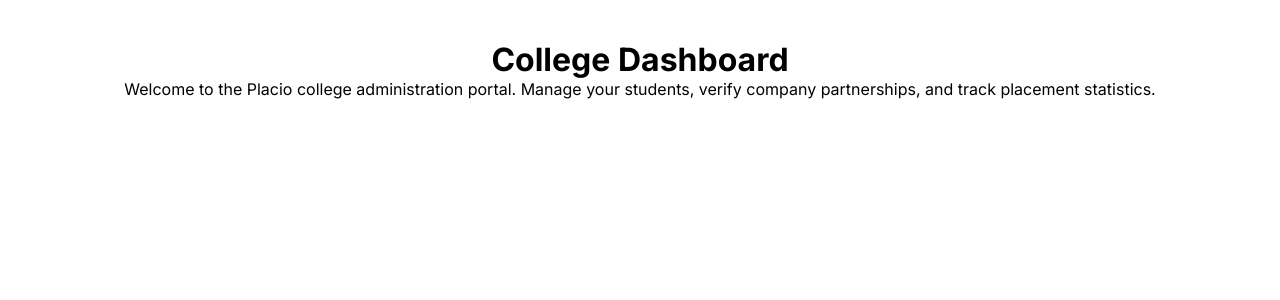
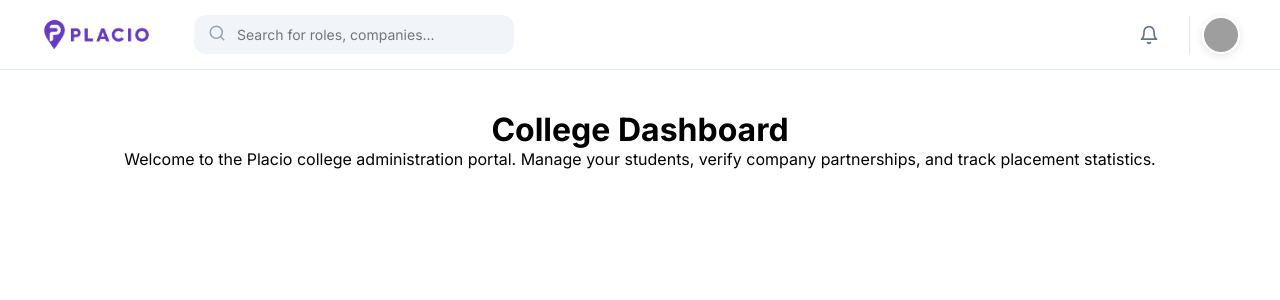
Before and after one commit to Suvintm/placio, a React (Vite) app in the folder frontend/: page /college/dashboard in a window 1280 px wide. Shown: the top 300 px of the page. Built offline with nearby package versions, Linux system fonts and the light colour scheme; grey boxes are pictures that could not be loaded.

Commit message:
I have implemented a professional global Navbar and a shared layout for all role-based dashboards!

```diff
--- /dev/null
+++ b/frontend/src/components/layout/DashboardLayout.tsx
@@ -0,0 +1,19 @@
+import React from 'react';
+import Navbar from './Navbar';
+
+interface DashboardLayoutProps {
+  children: React.ReactNode;
+}
+
+const DashboardLayout: React.FC<DashboardLayoutProps> = ({ children }) => {
+  return (
+    <div className="dashboard-wrapper">
+      <Navbar />
+      <main className="dashboard-content" style={{ paddingTop: '70px' }}>
+        {children}
+      </main>
+    </div>
+  );
+};
+
+export default DashboardLayout;
--- /dev/null
+++ b/frontend/src/components/layout/Navbar.tsx
@@ -0,0 +1,54 @@
+import React from 'react';
+import { useNavigate } from 'react-router-dom';
+import logo from '../../assets/logo.png';
+import '../../styles/navbar.css';
+
+const Navbar: React.FC = () => {
+  const navigate = useNavigate();
+
+  return (
+    <nav className="navbar">
+      <div className="nav-left">
+        <img
+          src={logo}
+          alt="Placio"
+          className="nav-logo"
+          onClick={() => navigate('/')}
+        />
+
+        <div className="nav-search-container">
+          <span className="nav-search-icon">
+            <svg width="18" height="18" viewBox="0 0 24 24" fill="none" stroke="currentColor" strokeWidth="2" strokeLinecap="round" strokeLinejoin="round">
+              <circle cx="11" cy="11" r="8"></circle>
+              <line x1="21" y1="21" x2="16.65" y2="16.65"></line>
+            </svg>
+          </span>
+          <input
+            type="text"
+            className="nav-search-input"
+            placeholder="Search for roles, companies..."
+          />
+        </div>
+      </div>
+
+      <div className="nav-right">
+        <button className="nav-icon-btn">
+          <svg width="20" height="20" viewBox="0 0 24 24" fill="none" stroke="currentColor" strokeWidth="2" strokeLinecap="round" strokeLinejoin="round">
+            <path d="M18 8A6 6 0 0 0 6 8c0 7-3 9-3 9h18s-3-2-3-9"></path>
+            <path d="M13.73 21a2 2 0 0 1-3.46 0"></path>
+          </svg>
+        </button>
+
+        <div className="nav-profile-container">
+          <img
+            src="https://images.unsplash.com/photo-1472099645785-5658abf4ff4e?ixlib=rb-1.2.1&auto=format&fit=facearea&facepad=2&w=256&h=256&q=80"
+            alt="Profile"
+            className="nav-profile-img"
+          />
+        </div>
+      </div>
+    </nav>
+  );
+};
+
+export default Navbar;
--- a/frontend/src/pages/college/Dashboard.tsx
+++ b/frontend/src/pages/college/Dashboard.tsx
@@ -1,11 +1,14 @@
 import React from 'react';
+import DashboardLayout from '../../components/layout/DashboardLayout';
 
 const CollegeDashboard: React.FC = () => {
   return (
-    <div style={{ padding: '40px', textAlign: 'center' }}>
-      <h1>College Dashboard</h1>
-      <p>Welcome to the Placio college administration portal. Manage your students, verify company partnerships, and track placement statistics.</p>
-    </div>
+    <DashboardLayout>
+      <div style={{ padding: '40px', textAlign: 'center' }}>
+        <h1>College Dashboard</h1>
+        <p>Welcome to the Placio college administration portal. Manage your students, verify company partnerships, and track placement statistics.</p>
+      </div>
+    </DashboardLayout>
   );
 };
 
--- a/frontend/src/pages/company/Dashboard.tsx
+++ b/frontend/src/pages/company/Dashboard.tsx
@@ -1,11 +1,14 @@
 import React from 'react';
+import DashboardLayout from '../../components/layout/DashboardLayout';
 
 const CompanyDashboard: React.FC = () => {
   return (
-    <div style={{ padding: '40px', textAlign: 'center' }}>
-      <h1>Company Dashboard</h1>
-      <p>Welcome to the Placio recruitment portal. Post job opportunities, connect with top talent, and manage your campus recruitment drives.</p>
-    </div>
+    <DashboardLayout>
+      <div style={{ padding: '40px', textAlign: 'center' }}>
+        <h1>Company Dashboard</h1>
+        <p>Welcome to the Placio recruitment portal. Post job opportunities, connect with top talent, and manage your campus recruitment drives.</p>
+      </div>
+    </DashboardLayout>
   );
 };
 
--- a/frontend/src/pages/student/Dashboard.tsx
+++ b/frontend/src/pages/student/Dashboard.tsx
@@ -1,11 +1,14 @@
 import React from 'react';
+import DashboardLayout from '../../components/layout/DashboardLayout';
 
 const StudentDashboard: React.FC = () => {
   return (
-    <div style={{ padding: '40px', textAlign: 'center' }}>
-      <h1>Student Dashboard</h1>
-      <p>Welcome to your Placio student portal. Here you can track your placements, build your profile, and apply to companies.</p>
-    </div>
+    <DashboardLayout>
+      <div style={{ padding: '40px', textAlign: 'center' }}>
+        <h1>Student Dashboard</h1>
+        <p>Welcome to your Placio student portal. Here you can track your placements, build your profile, and apply to companies.</p>
+      </div>
+    </DashboardLayout>
   );
 };
 
--- /dev/null
+++ b/frontend/src/styles/navbar.css
@@ -0,0 +1,130 @@
+:root {
+  --nav-height: 70px;
+  --nav-bg: rgba(255, 255, 255, 0.8);
+  --nav-border: #e2e8f0;
+}
+
+.navbar {
+  position: fixed;
+  top: 0;
+  left: 0;
+  right: 0;
+  height: var(--nav-height);
+  background: var(--nav-bg);
+  backdrop-filter: blur(12px);
+  -webkit-backdrop-filter: blur(12px);
+  border-bottom: 1px solid var(--nav-border);
+  display: flex;
+  align-items: center;
+  justify-content: space-between;
+  padding: 0 40px;
+  z-index: 1000;
+  transition: all 0.3s ease;
+}
+
+.nav-left {
+  display: flex;
+  align-items: center;
+  gap: 40px;
+}
+
+.nav-logo {
+  height: 38px;
+  width: auto;
+  cursor: pointer;
+}
+
+.nav-search-container {
+  position: relative;
+  width: 320px;
+}
+
+.nav-search-icon {
+  position: absolute;
+  left: 14px;
+  top: 50%;
+  transform: translateY(-50%);
+  color: #94a3b8;
+}
+
+.nav-search-input {
+  width: 100%;
+  padding: 10px 16px 10px 42px;
+  background: #f1f5f9;
+  border: 1px solid transparent;
+  border-radius: 12px;
+  font-size: 14px;
+  color: #1e293b;
+  transition: all 0.2s ease;
+}
+
+.nav-search-input:focus {
+  outline: none;
+  background: white;
+  border-color: var(--primary-color);
+  box-shadow: 0 0 0 4px rgba(99, 102, 241, 0.1);
+}
+
+.nav-right {
+  display: flex;
+  align-items: center;
+  gap: 20px;
+}
+
+.nav-icon-btn {
+  width: 40px;
+  height: 40px;
+  border-radius: 10px;
+  display: flex;
+  align-items: center;
+  justify-content: center;
+  color: #64748b;
+  cursor: pointer;
+  transition: all 0.2s ease;
+  background: transparent;
+  border: none;
+}
+
+.nav-icon-btn:hover {
+  background: #f1f5f9;
+  color: var(--primary-color);
+}
+
+.nav-profile-container {
+  display: flex;
+  align-items: center;
+  gap: 12px;
+  padding-left: 12px;
+  border-left: 1px solid #e2e8f0;
+  cursor: pointer;
+}
+
+.nav-profile-img {
+  width: 38px;
+  height: 38px;
+  border-radius: 50%;
+  object-fit: cover;
+  border: 2px solid white;
+  box-shadow: 0 2px 8px rgba(0,0,0,0.1);
+}
+
+/* Responsiveness */
+@media (max-width: 992px) {
+  .navbar {
+    padding: 0 24px;
+  }
+}
+
+@media (max-width: 768px) {
+  .nav-search-container {
+    display: none; /* Hide search on mobile */
+  }
+
+  .nav-left {
+    gap: 0;
+  }
+
+  .navbar {
+    padding: 0 16px;
+  }
+}
```
